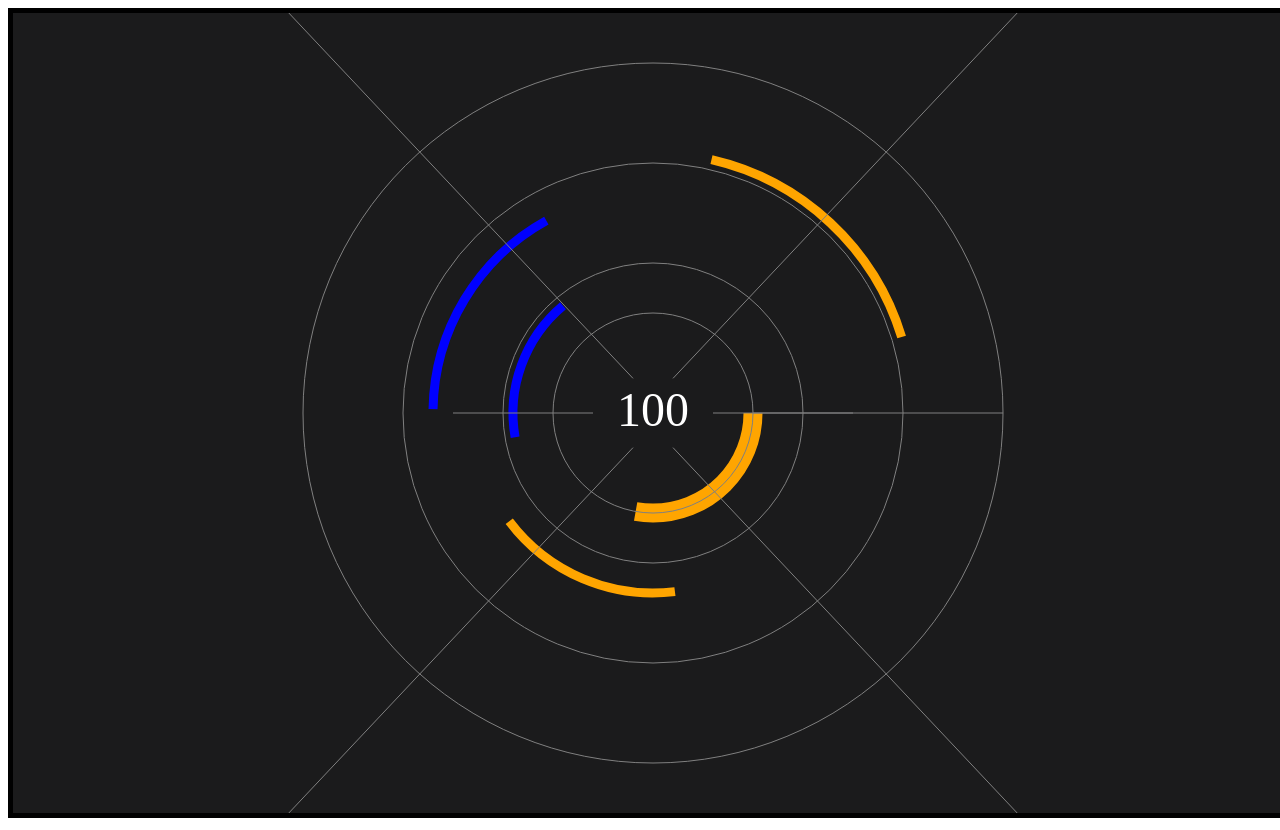
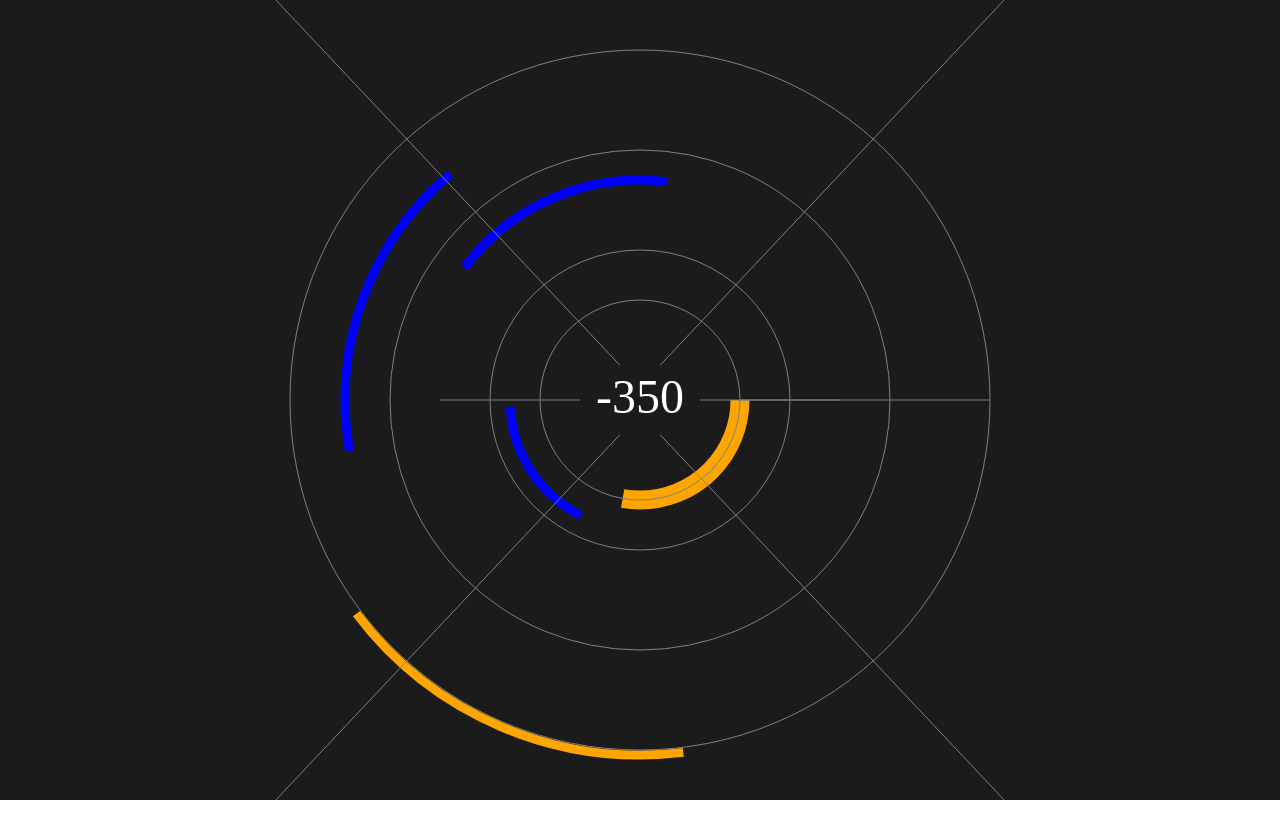
Before and after one commit to lieuzhenghong/arc-en-ciel, a plain HTML site: page index.html in a window 1280 px wide. After the commit the page ends 804 px from the top, so only its background shows below. Drawn offline with Linux system fonts and the light colour scheme.

Commit message:
minus points

```diff
--- a/game.js
+++ b/game.js
@@ -19,9 +19,9 @@ var col2 = 'blue';
 var SCORE = 0;
 
 var t1 = new Wedge(0, 90, col1, 200);
-var t2 = new Wedge(90, 180, col2, 240);
-var t3 = new Wedge(180, 270, col1, 280);
-var t4 = new Wedge(270, 360, col2, 320);
+var t2 = new Wedge(90, 180, col2, 280);
+var t3 = new Wedge(180, 270, col1, 360);
+var t4 = new Wedge(270, 360, col2, 440);
 var wedges = [t1, t2, t3, t4];
 
 var catcher = {
@@ -41,7 +41,7 @@ function generate_wedge() {
     let start = Math.floor(Math.random() * 290);
     let end = start + 60;
     let colour = (Math.random() >= 0.5 ? col1 : col2);
-    let dist = 260;
+    let dist = 400;
     return(new Wedge(start, end, colour, dist));
 }
 
@@ -64,14 +64,14 @@ function check(wedges) {
         var w_s = (ws-start < 0) ? (360+(ws-start)) : (ws-start);
         var w_e = (we-start < 0) ? (360+(we-start)): (we-start);
         var overlap = 0;
-        if (wedge.colour !== catcher.colour) {
-            overlap = 0;
+        if ((wedge.colour !== catcher.colour) && (!(w_s > w_e && w_e < s) && !(w_s < w_e && w_s > e))) {
+            overlap = (-100);
         }
         else if (w_s > w_e && w_e < s) { // Missed on the left
-            overlap = 0;
+            overlap = -50;
         }
         else if (w_s < w_e && w_s > e) { // Missed on the right
-            overlap = 0;
+            overlap = -50;
         }
         else if (w_s > w_e) { // Overlap from the right (hanging left)
             overlap = Math.round((w_e / wedge_size * 100 ));
@@ -220,7 +220,7 @@ function mouseMoveHandler(e) {
 
 function update_wedges(wedges) {
     for (let wedge of wedges) {
-        wedge.dist -= 10;
+        wedge.dist -= 15;
     }
 }
 
@@ -232,8 +232,8 @@ function update(){
 function init(){
     var canvas = document.getElementById('c');
     // Set canvas dimensions
-    canvas.width = window.innerWidth;
-    canvas.height = window.innerHeight;
+    canvas.width = (document.documentElement.clientWidth);
+    canvas.height = document.documentElement.clientHeight;
     document.addEventListener('keydown', keyDownHandler, false);
     document.addEventListener('mousemove', mouseMoveHandler, false);
     window.requestAnimationFrame(draw);
--- a/index.html
+++ b/index.html
@@ -1,9 +1,14 @@
 <!DOCTYPE html>
 <meta http-equiv="content-type" content="text/html; charset=utf-8" />
-<meta name="viewport" content="width=device-width, initial-scale=1">
+<meta name="viewport" content="width=device-width, initial-scale=1 maximum-scale=1, user-scalable=0;">
 <style>
+    html, body{
+        margin: 0;
+        padding: 0;
+    }
     canvas {
-        border: 5px solid black;
+        padding: 0;
+        margin: 0;
         background-color:rgb(27, 27, 28);
     }
 </style>
```
